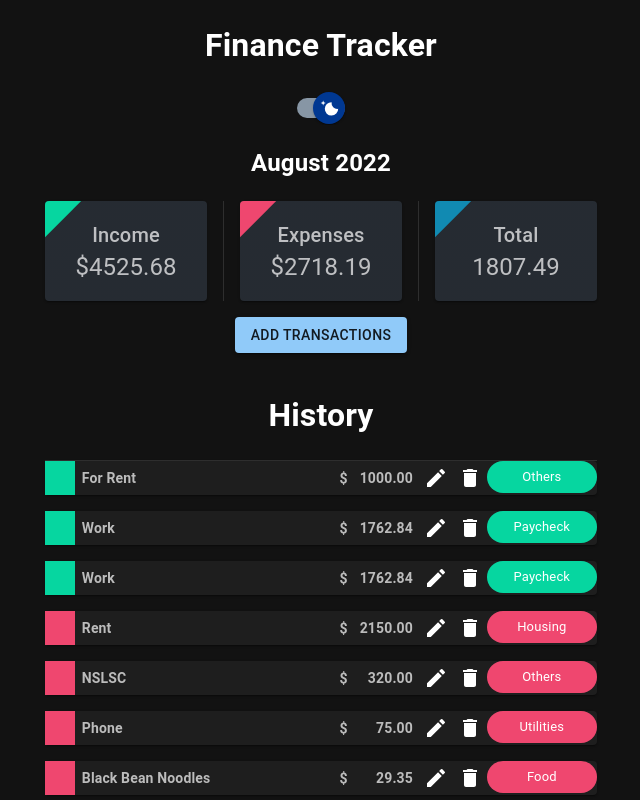
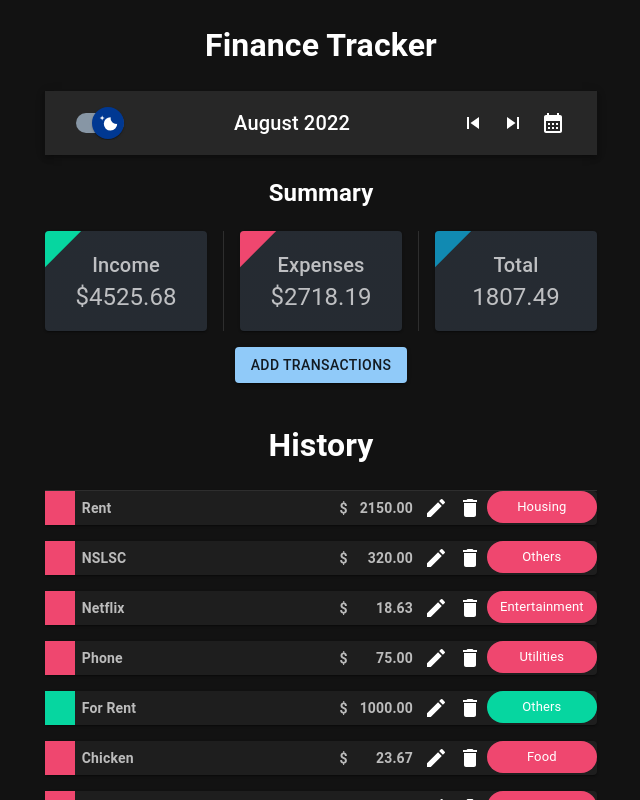
Before and after one commit to js-chun/expense-tracker, a React (Create React App) app: page / in a window 1280 px wide. Shown: the top 800 px of the page, without its empty margins (319-959 px from the left). Built offline with nearby package versions, Linux system fonts and the light colour scheme.

Commit message:
added transactions filtered by month

```diff
--- /dev/null
+++ b/src/FinanceBar.js
@@ -0,0 +1,43 @@
+import React, { useContext } from "react"
+import AppBar from "@mui/material/AppBar"
+import Box from "@mui/material/Box"
+import Toolbar from "@mui/material/Toolbar"
+import Typography from "@mui/material/Typography"
+import IconButton from "@mui/material/IconButton"
+import SkipPreviousIcon from "@mui/icons-material/SkipPrevious"
+import SkipNextIcon from "@mui/icons-material/SkipNext"
+import CalendarMonthIcon from "@mui/icons-material/CalendarMonth"
+import { MUIColorSwitch } from "./styles/MUIColorSwitch"
+import { ColorContext } from "./contexts/ColorContext"
+import { TransactionsContext } from "./contexts/TransactionsContext"
+import { months } from "./utils/dateHelper"
+import TextField from "@mui/material/TextField"
+
+export default function FinanceBar(props) {
+	const colorMode = useContext(ColorContext)
+	const transCtx = useContext(TransactionsContext)
+	return (
+		<Box sx={{ flexGrow: 1 }}>
+			<AppBar position="static">
+				<Toolbar>
+					<MUIColorSwitch
+						checked={colorMode.isDarkMode}
+						onChange={colorMode.handleToggle}
+					/>
+					<Typography variant="h6" component="div" sx={{ flexGrow: 1 }}>
+						{months[transCtx.date.getMonth()]} {transCtx.date.getFullYear()}
+					</Typography>
+					<IconButton onClick={transCtx.handleDatePrev}>
+						<SkipPreviousIcon />
+					</IconButton>
+					<IconButton onClick={transCtx.handleDateNext}>
+						<SkipNextIcon />
+					</IconButton>
+					<IconButton>
+						<CalendarMonthIcon />
+					</IconButton>
+				</Toolbar>
+			</AppBar>
+		</Box>
+	)
+}
--- a/src/FinancesApp.js
+++ b/src/FinancesApp.js
@@ -1,8 +1,8 @@
 import { useState, useContext } from "react"
 import FinancesForm from "./FinancesForm"
+import FinanceBar from "./FinanceBar"
 import FinancesDashboard from "./FinancesDashboard"
 import FinancesHistory from "./FinancesHistory"
-import { MUIColorSwitch } from "./styles/MUIColorSwitch"
 import { ThemeProvider } from "@mui/material/styles"
 import { ColorContext } from "./contexts/ColorContext"
 import TransactionsProvider from "./contexts/TransactionsContext"
@@ -44,11 +44,8 @@ export default function FinancesApp() {
 			<CssBaseline />
 			<Container maxWidth="sm">
 				<h1>Finance Tracker</h1>
-				<MUIColorSwitch
-					checked={colorMode.isDarkMode}
-					onChange={colorMode.handleToggle}
-				/>
 				<TransactionsProvider>
+					<FinanceBar />
 					<FinancesDashboard />
 					<Button
 						onClick={toggleDrawer(true)}
--- a/src/FinancesDashboard.js
+++ b/src/FinancesDashboard.js
@@ -8,15 +8,15 @@ import Typography from "@mui/material/Typography"
 import { TransactionsContext } from "./contexts/TransactionsContext"
 
 export default function FinancesDashboard() {
-	const transactions = useContext(TransactionsContext)
+	const { viewTransactions } = useContext(TransactionsContext)
 
-	const sumIncome = transactions
+	const sumIncome = viewTransactions
 		.map((transaction) =>
 			transaction.type === "income" ? +transaction.amount : 0
 		)
 		.reduce((prevValue, currValue) => prevValue + currValue, 0)
 
-	const sumExpenses = transactions
+	const sumExpenses = viewTransactions
 		.map((transaction) =>
 			transaction.type === "expenses" ? +transaction.amount : 0
 		)
@@ -26,7 +26,7 @@ export default function FinancesDashboard() {
 
 	return (
 		<Box>
-			<h2>August 2022</h2>
+			<h2>Summary</h2>
 			<Stack
 				direction="row"
 				justifyContent="center"
--- a/src/FinancesHistory.js
+++ b/src/FinancesHistory.js
@@ -6,13 +6,13 @@ import Box from "@mui/material/Box"
 import { TransactionsContext } from "./contexts/TransactionsContext"
 
 export default function FinancesHistory(props) {
-	const transactions = useContext(TransactionsContext)
+	const { viewTransactions } = useContext(TransactionsContext)
 	return (
 		<Box>
 			<h1>History</h1>
 			<Divider></Divider>
 			<Stack spacing={2}>
-				{transactions.map((transaction) => (
+				{viewTransactions.map((transaction) => (
 					<FinancesTransaction
 						key={transaction.id}
 						transaction={transaction}
--- a/src/contexts/TransactionsContext.js
+++ b/src/contexts/TransactionsContext.js
@@ -1,6 +1,8 @@
-import React, { useReducer, createContext } from "react"
+import React, { useState, useReducer, createContext, useEffect } from "react"
 import { v4 as uuidv4 } from "uuid"
 import { defaultTransactions } from "../utils/defaultTransactions"
+import { getDateInTimezone } from "../utils/FormHelper"
+import { isSameMonth } from "../utils/dateHelper"
 
 function transactionReducer(state, action) {
 	switch (action.type) {
@@ -31,8 +33,37 @@ export default function TransactionsProvider(props) {
 		transactionReducer,
 		defaultTransactions
 	)
+	const [date, setDate] = useState(new Date())
+
+	const handleDatePrev = () => {
+		setDate(new Date(date.getFullYear(), date.getMonth() - 1, 1))
+	}
+
+	const handleDateNext = () => {
+		setDate(new Date(date.getFullYear(), date.getMonth() + 1, 1))
+	}
+
+	const [viewTransactions, setViewTransactions] = useState(
+		transactions
+			.filter((transaction) =>
+				isSameMonth(getDateInTimezone(new Date(transaction.date)), date)
+			)
+			.sort((a, b) => new Date(a.date) - new Date(b.date))
+	)
+
+	useEffect(() => {
+		setViewTransactions(
+			transactions
+				.filter((transaction) =>
+					isSameMonth(getDateInTimezone(new Date(transaction.date)), date)
+				)
+				.sort((a, b) => new Date(a.date) - new Date(b.date))
+		)
+	}, [transactions, date])
+
 	return (
-		<TransactionsContext.Provider value={transactions}>
+		<TransactionsContext.Provider
+			value={{ viewTransactions, date, handleDatePrev, handleDateNext }}>
 			<DispatchContext.Provider value={dispatch}>
 				{props.children}
 			</DispatchContext.Provider>
--- /dev/null
+++ b/src/utils/dateHelper.js
@@ -0,0 +1,31 @@
+export const months = [
+	"January",
+	"February",
+	"March",
+	"April",
+	"May",
+	"June",
+	"July",
+	"August",
+	"September",
+	"October",
+	"November",
+	"December",
+]
+
+const firstDay = (day = new Date()) => {
+	return new Date(day.getFullYear(), day.getMonth(), 1)
+}
+
+const nextFirstDay = (day = new Date()) => {
+	return new Date(day.getFullYear(), day.getMonth() + 1, 1)
+}
+
+export const isSameMonth = (
+	compareDay = new Date(),
+	anchorDay = new Date()
+) => {
+	return (
+		compareDay >= firstDay(anchorDay) && compareDay < nextFirstDay(anchorDay)
+	)
+}
--- a/src/utils/defaultTransactions.js
+++ b/src/utils/defaultTransactions.js
@@ -106,4 +106,28 @@ export const defaultTransactions = [
 		category: "Entertainment",
 		id: uuidv4(),
 	},
+	{
+		amount: 20.0,
+		desc: "McDonalds",
+		date: "2022-07-10",
+		type: "expenses",
+		category: "Food",
+		id: uuidv4(),
+	},
+	{
+		amount: 20.1,
+		desc: "SkipTheDishes",
+		date: "2022-07-22",
+		type: "expenses",
+		category: "Personal",
+		id: uuidv4(),
+	},
+	{
+		amount: 1500.0,
+		desc: "Income",
+		date: "2022-07-04",
+		type: "income",
+		category: "Paycheck",
+		id: uuidv4(),
+	},
 ]
```
